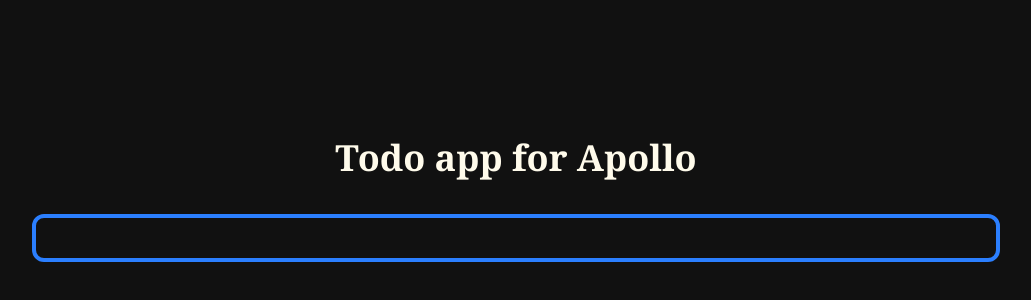
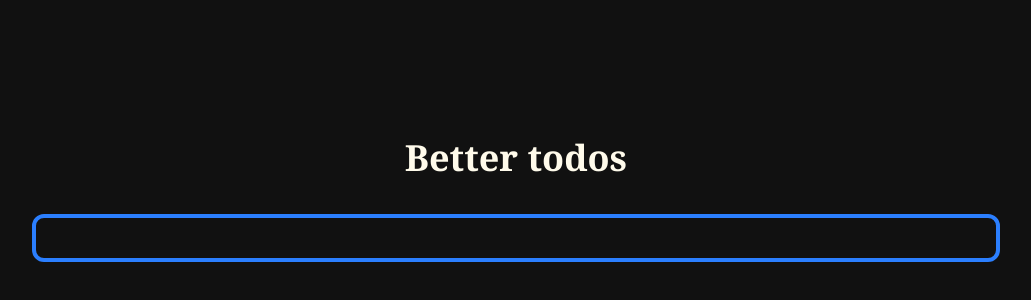
Before and after one commit to Souvlaki42/apollo-todo-app, a React (Vite) app: page / in a window 1280 px wide. Shown: the part 30-330 px from the top of the page, without its empty margins (124-1155 px from the left). Built offline with nearby package versions, Linux system fonts and the light colour scheme.

Commit message:
fix: better name

```diff
--- a/index.html
+++ b/index.html
@@ -4,7 +4,7 @@
     <meta charset="UTF-8" />
     <link rel="icon" type="image/svg+xml" href="/favicon.svg" />
     <meta name="viewport" content="width=device-width, initial-scale=1.0" />
-    <title>Todo app for Apollo</title>
+    <title>Better todos</title>
     <script type="module" src="/src/main.tsx"></script>
   </head>
   <body>
--- a/src/App.tsx
+++ b/src/App.tsx
@@ -48,7 +48,7 @@ export default function App() {
   return (
     <main className="bg-[#111111] flex flex-col w-screen h-screen gap-10 py-42 text-amber-50 font-serif text-2xl">
       <header className="flex justify-center text-4xl font-bold">
-        <h1>Todo app for Apollo</h1>
+        <h1>Better todos</h1>
       </header>
       <form className="w-full flex justify-center" onSubmit={handleSubmit}>
         <input
```
